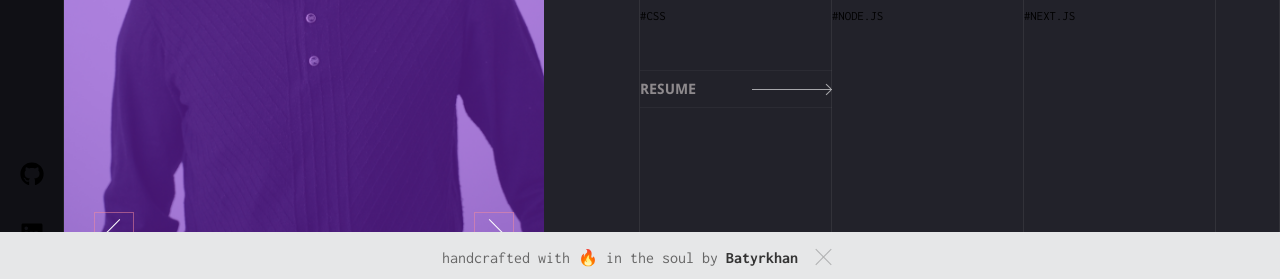
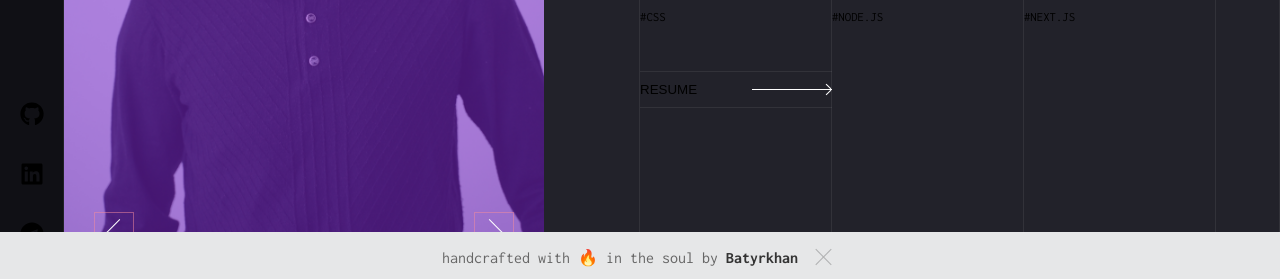
Before and after one commit to batyr-qhan/my-portfolio, a Next.js app: page / in a window 1280 px wide. Shown: the part 518-797 px from the top of the page. Built offline with nearby package versions, Linux system fonts and the light colour scheme.

Commit message:
add: favicon, title, contact links

```diff
--- a/components/LeftSidebar/LeftSidebar.js
+++ b/components/LeftSidebar/LeftSidebar.js
@@ -1,7 +1,7 @@
 import Link from "next/link";
 import React from "react";
 import { motion } from "framer-motion";
-import { FaGithub, FaLinkedin, FaTwitter } from "react-icons/fa";
+import { FaGithub, FaLinkedin, FaTelegram, FaTwitter } from "react-icons/fa";
 import styles from "./leftSidebar.module.scss";
 
 export default function LeftSidebar() {
@@ -34,6 +34,21 @@ export default function LeftSidebar() {
           </motion.div>
         </a>
       </Link>
+      <Link href="https://t.me/nthroneo" passHref>
+        <a target="_blank" className={styles.iconContainer}>
+          <motion.div
+            whileHover={{
+              translateY: -5,
+            }}
+          >
+            <FaTelegram
+              size="1.5rem"
+              className={styles.icon}
+              onClick={() => {}}
+            />
+          </motion.div>
+        </a>
+      </Link>
     </div>
   );
 }
--- a/pages/index.js
+++ b/pages/index.js
@@ -30,9 +30,9 @@ export default function Home() {
   return (
     <>
       <Head>
-        <title>Create Next App</title>
+        <title>BtQ Portfolio</title>
         <meta name="description" content="Generated by create next app" />
-        <link rel="icon" href="/favicon.ico" />
+        <link rel="icon" href="/favicon_bt.ico" />
       </Head>
 
       <AnimatePresence
@@ -232,7 +232,7 @@ export default function Home() {
             <span className={styles.skillsItem}>#NEXT.JS</span>
           </div>
           <div className={styles.viewExperience}>
-            <motion.div
+            <motion.button
               whileHover={{
                 scale: 1.1,
               }}
@@ -248,7 +248,7 @@ export default function Home() {
                 <div className={styles.arrowLeft}></div>
                 <div className={styles.iconArrow}></div>
               </div>
-            </motion.div>
+            </motion.button>
           </div>
           <div
             style={{
--- a/styles/Home.module.scss
+++ b/styles/Home.module.scss
@@ -151,7 +151,13 @@
     border-bottom: 1px solid variables.$overlay-grid-border;
     padding: 10px 0;
     cursor: pointer;
-    opacity: 0.6;
+    background-color: transparent;
+    outline: none;
+    border-left: none;
+    border-right: none;
+    display: flex;
+    font-family: "Droid-Sans", sans-serif;
+    // opacity: 0.6;
     // background-color: variables.$image-overlay-purple-almost-transparent;
 
     // &:hover {
```
Also changed, not shown: 1 other file (tests, documents, lock files or other folders).
